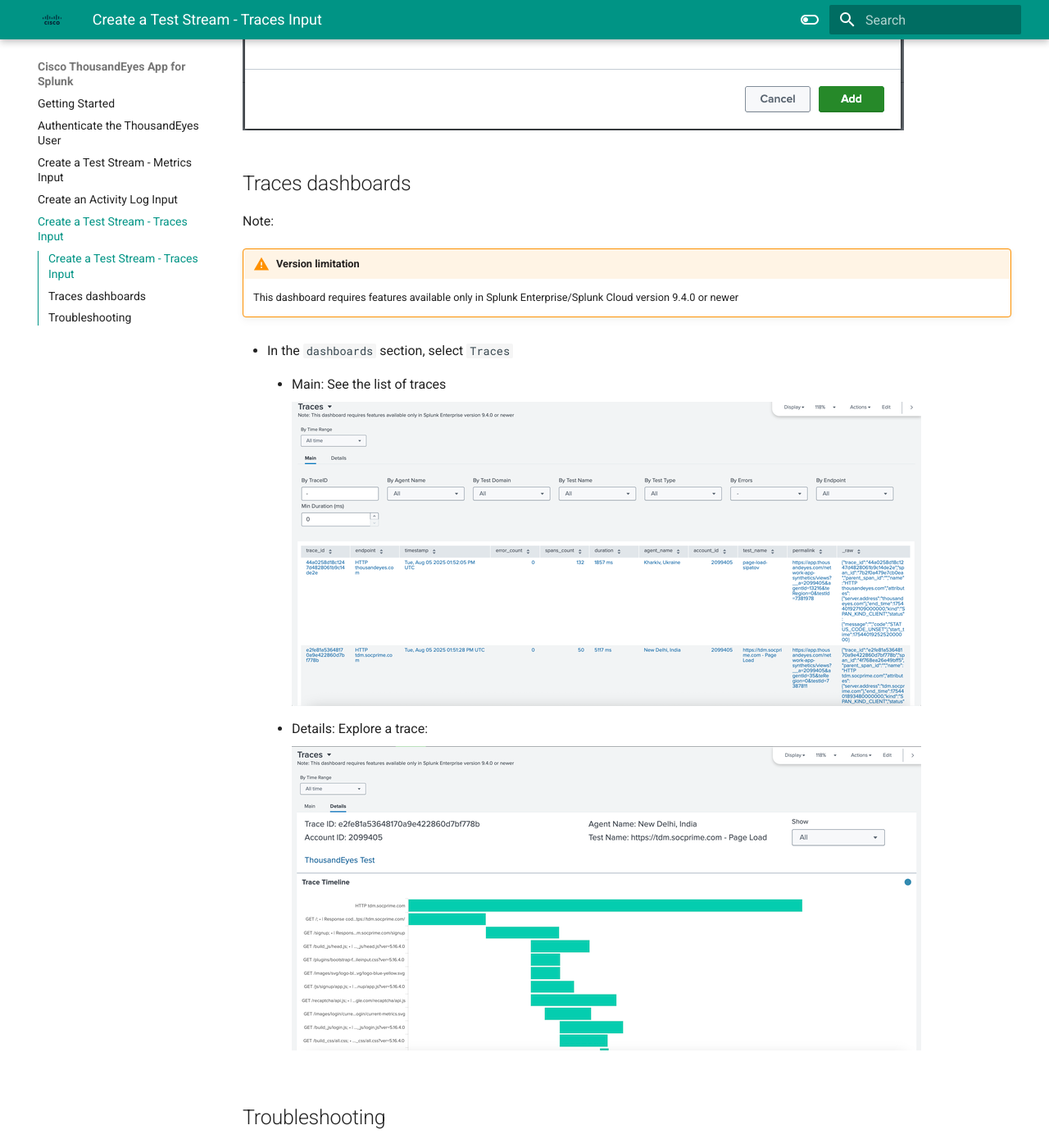
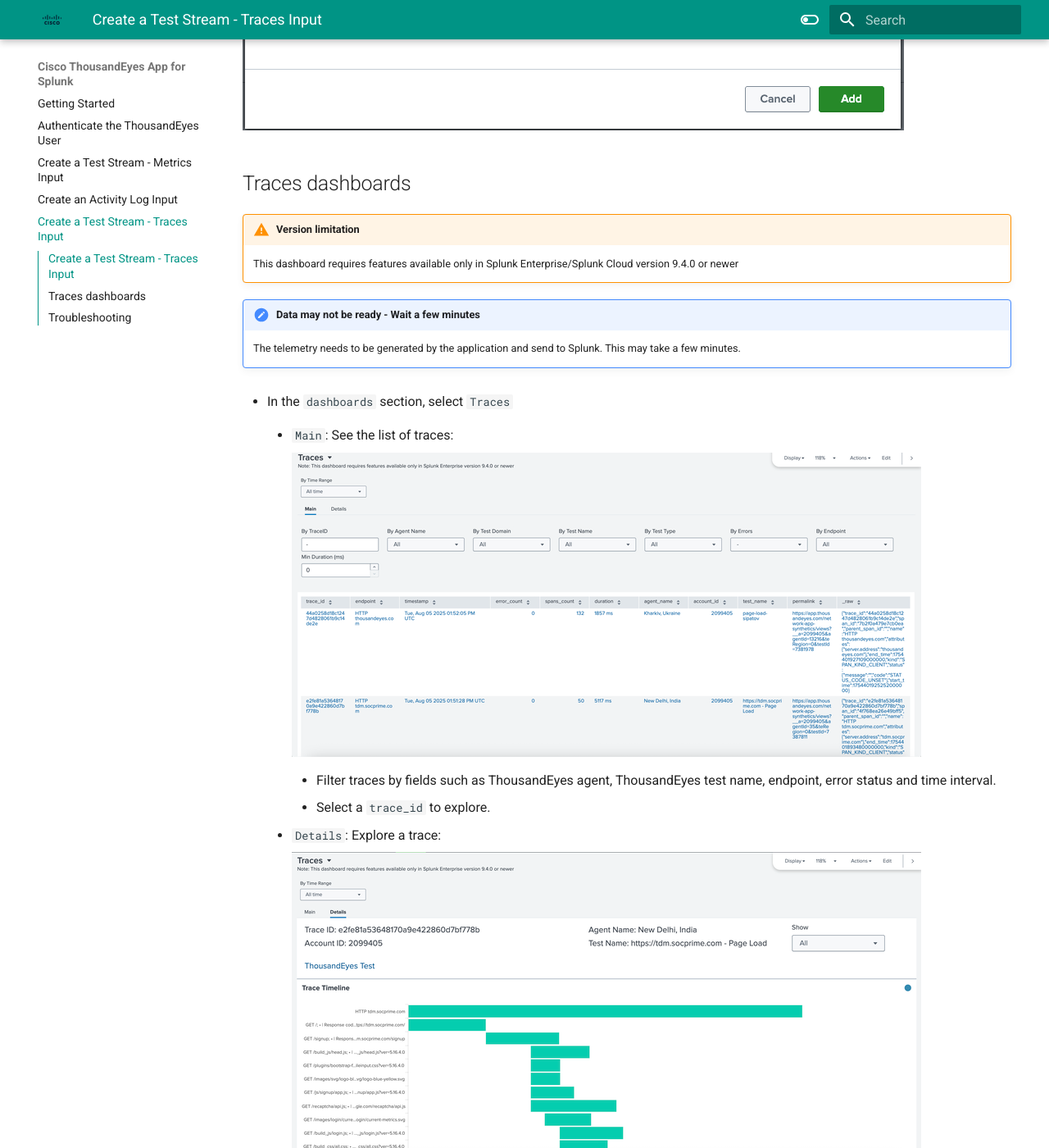
Before and after one commit to antonjim-te/thousandeyes-splunk-integrations-workshop, an MkDocs documentation site: the page built from docs/thousandeyes_splunk_app/test_traces_stream_input.md, in a window 1280 px wide and 1400 px high, scrolled down 1434 px. Shown: the whole window at 82% size. Built offline with MkDocs 1.6.1 and Material for MkDocs 9.7.7, drawn with Linux system fonts in a browser that asks for light colours; some of the changed text lies outside the part shown.

Commit message:
add Splunk app  steps

```diff
--- a/docs/thousandeyes_splunk_app/test_traces_stream_input.md
+++ b/docs/thousandeyes_splunk_app/test_traces_stream_input.md
@@ -4,9 +4,9 @@
 - Click `Create New Input`, select `Test Stream - Traces`
 - Fill the form:
     - Name: unique name
-    - ThousandEyes User: select you user
-    - Account Group: select your account
-    - HEC Target: The HEC target of your Splunk instance. Example HEC Target:
+    - ThousandEyes User: select your user
+    - Account Group: select your account group
+    - HEC Target: HEC endpoint for your Splunk instance. Examples:
         - For Splunk Cloud Platform: `https://http-inputs-<host>.splunkcloud.com:443/services/collector/event`
         - For Splunk Enterprise: `https://<host>:8088/services/collector/event`
     - Cloud & Enterprise Agent Tests: select your HTTP test
@@ -17,20 +17,29 @@
 
 ## Traces dashboards
 
-Note:
-
 !!! warning "Version limitation"
     This dashboard requires features available only in Splunk Enterprise/Splunk Cloud version 9.4.0 or newer
 
+!!! note "Data may not be ready - Wait a few minutes"
+    The telemetry needs to be generated by the application and send to Splunk. This may take a few minutes.
+
 - In the `dashboards` section, select `Traces`
 
-    - Main: See the list of traces
+    - `Main`: See the list of traces:
 
         ![dashboard_main](../img/thousandeyes_splunk_app/dashboard_traces_main.png)
 
-    - Details: Explore a trace:
+        - Filter traces by fields such as ThousandEyes agent, ThousandEyes test name, endpoint, error status and time interval.
+        - Select a `trace_id` to explore.
+
+    - `Details`: Explore a trace:
 
         ![dashboard_details](../img/thousandeyes_splunk_app/dashboard_traces_detail.png)
+
+        - You can filter only the spans that contain errors.
+        - To see more about a span, hover it to view the method, URL, response code, and status.
+
+            ![dashboard_details_errors](../img/thousandeyes_splunk_app/dashboard_traces_detail_errors.png)
 
 ## Troubleshooting
 
```
Also changed, not shown: docs/thousandeyes_splunk_app/activity_logs_input.md (+2 -0 lines), docs/thousandeyes_splunk_app/test_metrics_stream_input.md (+4 -0 lines), docs/img/thousandeyes_splunk_app/dashboard_traces_detail_errors.png (added).
